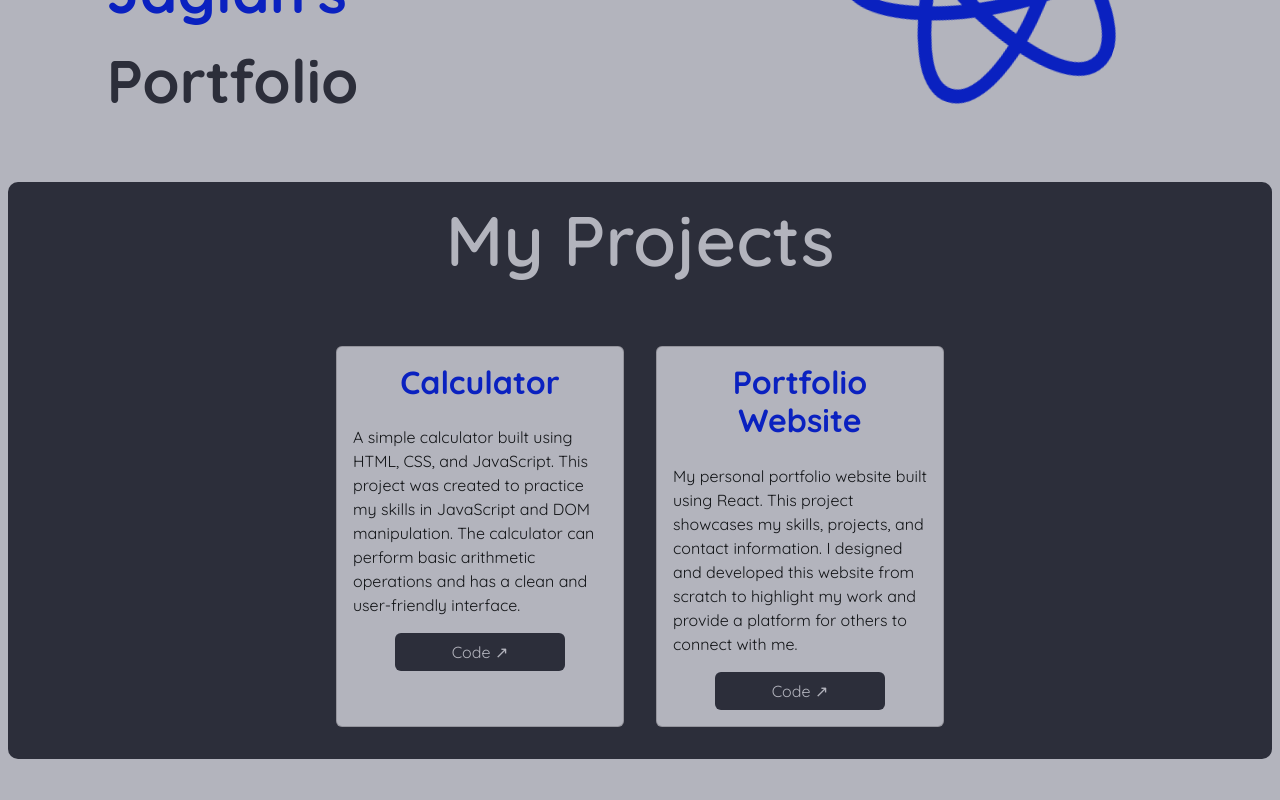
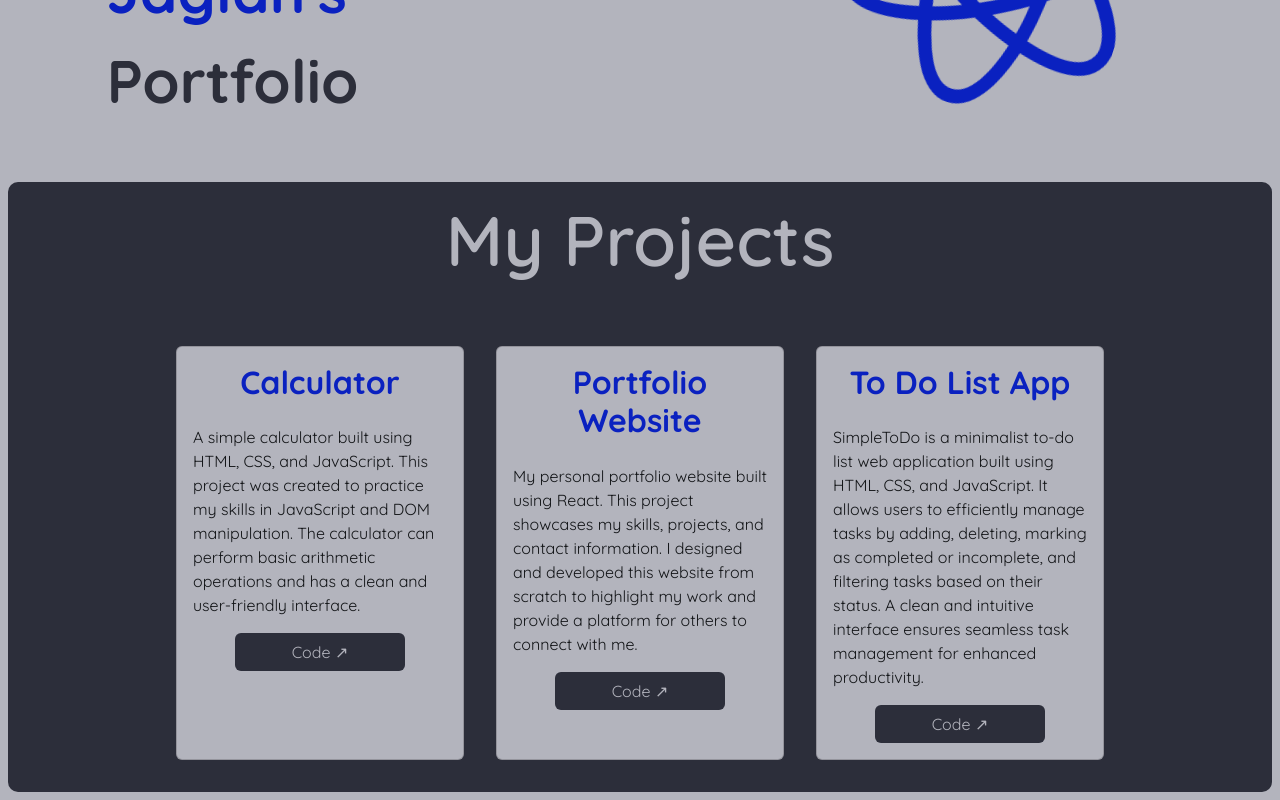
Before and after one commit to lokeshjaglan001/My-Portfolio, a React (Vite) app: page /projects in a window 1280 px wide. Shown: the part 359-1159 px from the top of the page. Before the commit the page ends 1126 px from the top, so only its background shows below. Built offline with nearby package versions, Linux system fonts and the light colour scheme.

Commit message:
Update Projects.jsx

```diff
--- a/src/components/Projects.jsx
+++ b/src/components/Projects.jsx
@@ -15,15 +15,27 @@ export default function Projects() {
             <a href='https://github.com/lokeshjaglan001/Calculator' style={{color:'var(--color-2)',backgroundColor:'var(--color-1)'}} className='col-md-8 btn'>Code ↗</a>
             </div>
           </div>
+
           <div className="card p-3 m-3" style={{width:'18rem',backgroundColor:'var(--color-2)',color:'var(--color-3)'}}>
             <h2 className='mb-4 text-center' style={{color:'var(--color-4)',fontWeight:700}}>Portfolio Website</h2>
             <p>
               My personal portfolio website built using React. This project showcases my skills, projects, and contact information. I designed and developed this website from scratch to highlight my work and provide a platform for others to connect with me.
             </p>
             <div className="d-flex justify-content-center">
-            <a href='https://github.com/humanshu001/My-Portfolio' style={{color:'var(--color-2)',backgroundColor:'var(--color-1)'}} className='col-md-8 btn'>Code ↗</a>
+            <a href='https://github.com/lokeshjaglan001/My-Portfolio' style={{color:'var(--color-2)',backgroundColor:'var(--color-1)'}} className='col-md-8 btn'>Code ↗</a>
             </div>
           </div>
+
+          <div className="card p-3 m-3" style={{width:'18rem',backgroundColor:'var(--color-2)',color:'var(--color-3)'}}>
+            <h2 className='mb-4 text-center' style={{color:'var(--color-4)',fontWeight:700}}>To Do List App</h2>
+            <p>
+              SimpleToDo is a minimalist to-do list web application built using HTML, CSS, and JavaScript. It allows users to efficiently manage tasks by adding, deleting, marking as completed or incomplete, and filtering tasks based on their status. A clean and intuitive interface ensures seamless task management for enhanced productivity.
+            </p>
+            <div className="d-flex justify-content-center">
+            <a href='https://github.com/lokeshjaglan001/To-Do-List-App' style={{color:'var(--color-2)',backgroundColor:'var(--color-1)'}} className='col-md-8 btn'>Code ↗</a>
+            </div>
+          </div>
+
         </div>
       </div>
     </>
```
